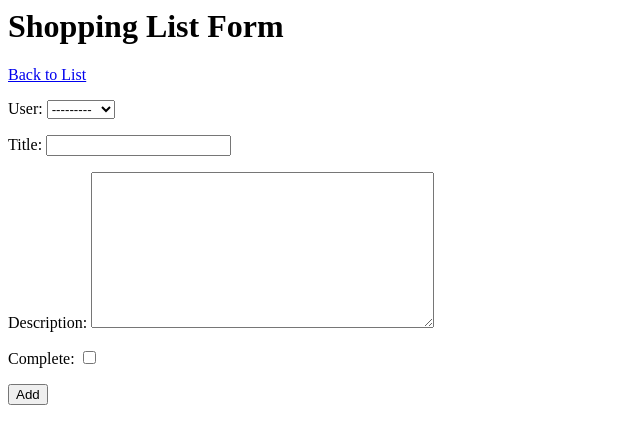
After one commit to kevinmcsherry/P4_Shop_list, a Django app: page /create-item/ in a window 1280 px wide. The commit adds this page. Shown: the top 444 px of the page, without its empty margins (0-640 px from the left). Run offline with Django 3.2, Linux system fonts and the light colour scheme; data comes from the database, SQL or seed files in the repository; both versions use the stored data as it was after the commit.

Commit message:
Created basic form to allow adding new list items

```diff
--- /dev/null
+++ b/shop_app/templates/shop_app/task_form.html
@@ -0,0 +1,7 @@
+<h1>Shopping List Form</h1>
+<a href="{% url 'tasks' %}"}>Back to List</a>
+<form method="POST" action="">
+    {% csrf_token %}
+    {{form.as_p}}
+<input type ="submit" value ="Add">
+</form>
--- a/shop_app/templates/shop_app/task_list.html
+++ b/shop_app/templates/shop_app/task_list.html
@@ -1,5 +1,6 @@
 <h1>My Shopping List</h1>
 
+<a href="{% url 'create_item' %}">Add a shopping item</a>
 <table>
     <tr>
         <th>List</th>
--- a/shop_app/urls.py
+++ b/shop_app/urls.py
@@ -1,8 +1,9 @@
 from django.urls import path
-from .views import TaskList, TaskDetail
+from .views import TaskList, TaskDetail, TaskCreate
 
 
 urlpatterns = [
     path('', TaskList.as_view(), name='tasks'),
     path('task/<int:pk>/', TaskDetail.as_view(), name='task'),
+    path('create-item/', TaskCreate.as_view(), name='create_item'),
 ]
--- a/shop_app/views.py
+++ b/shop_app/views.py
@@ -1,6 +1,8 @@
 from django.shortcuts import render
 from django.views.generic.list import ListView
 from django.views.generic.detail import DetailView
+from django.views.generic.edit import CreateView
+from django.urls import reverse_lazy
 from .models import Task
 
 # Create your views here.
@@ -15,3 +17,9 @@ class TaskDetail(DetailView):
     model = Task
     context_object_name = 'list'
     template_name = 'shop_app/shop_list.html'
+
+
+class TaskCreate(CreateView):
+    model = Task
+    fields = '__all__'
+    success_url = reverse_lazy('tasks')
```
Also changed, not shown: db.sqlite3.
